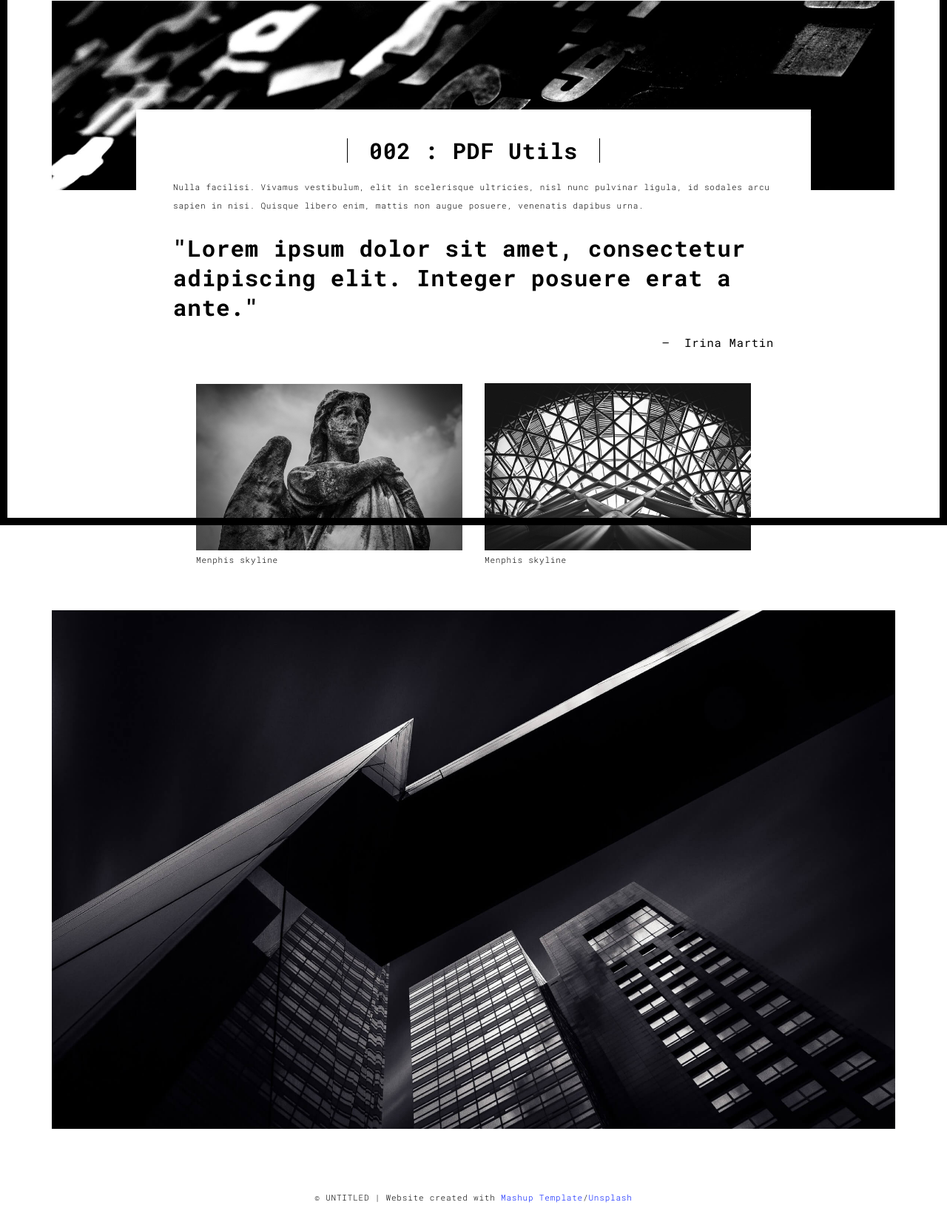
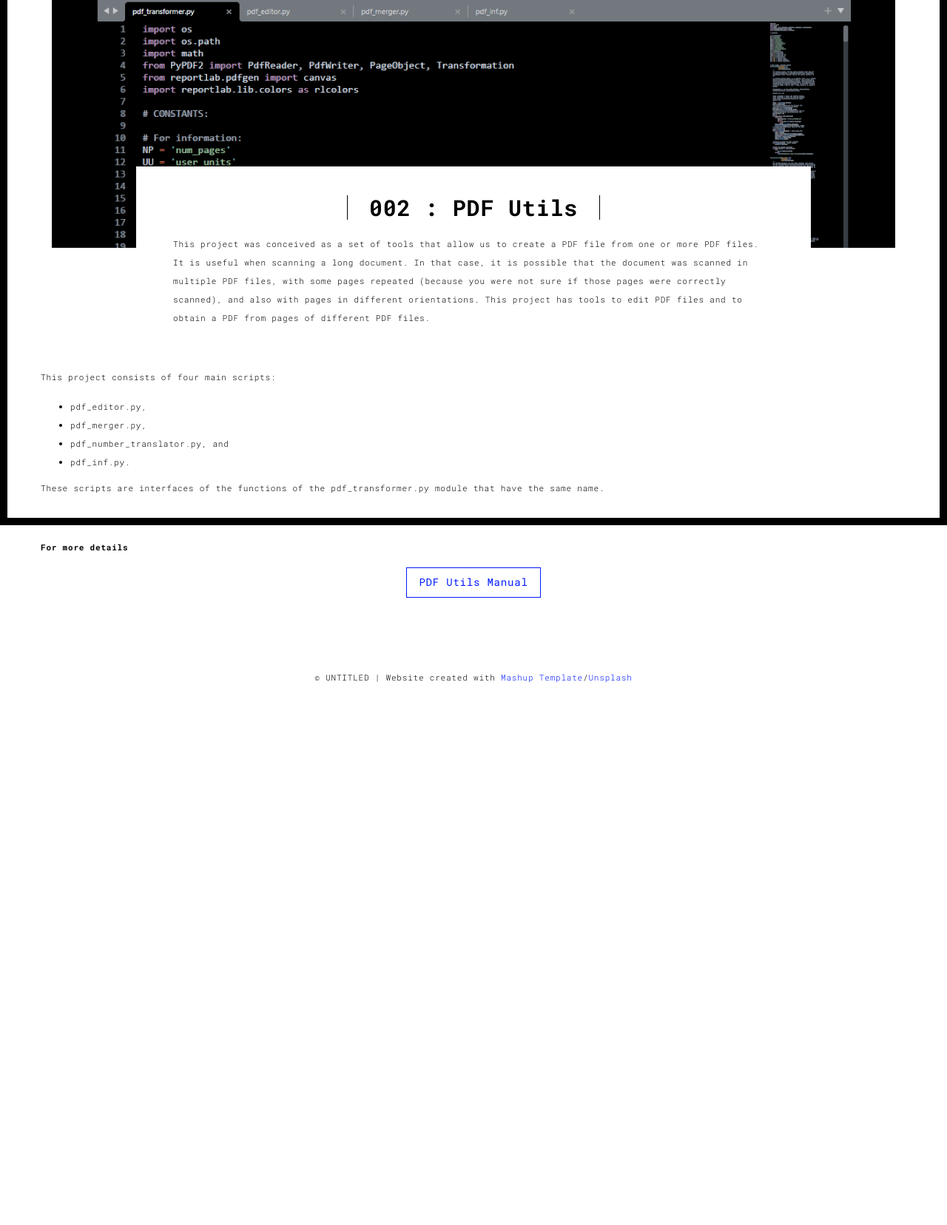
Before and after one commit to josec-martin/portfolio, a Flask app: page /pdfutils.html in a window 1280 px wide. Shown: the part 90-1746 px from the top of the page at 74% size. After the commit the page ends 1013 px from the top, so only its background shows below. Run offline with Flask 2, Linux system fonts and the light colour scheme; some libraries are stand-ins or nearby versions.

Commit message:
editepshelper.html and pdfutils.html edited

```diff
--- a/templates/editepshelper.html
+++ b/templates/editepshelper.html
@@ -106,6 +106,7 @@
         <img src="./static/assets/images/editepshelper-wins.png" class="img-responsive" alt="">
         <p><b>EditEPS Helper Main Window and Outline Window</b></p>
         <p>&nbsp;</p>
+        <p><b>For more details</b></p>
         <p align="center"><a href="static/assets/docs/editepshelper.pdf" class="btn btn-primary btn-lg">EditEPS Helper Manual</a></p>
       </div>
 
--- a/templates/pdfutils.html
+++ b/templates/pdfutils.html
@@ -59,38 +59,44 @@
   <div class="container">
     <div class="row">
       <div class="col-xs-12">
-        <img src="./static/assets/images/work001-01.jpg" class="img-responsive" alt="">
+        <img src="./static/assets/images/pdfutils-top.png" class="img-responsive" alt="">
         <div class="card-container">
           <div class="text-center">
             <h1 class="h2">002 : PDF Utils</h1>
           </div>
-          <p>Nulla facilisi. Vivamus vestibulum, elit in scelerisque ultricies, nisl nunc pulvinar ligula, id sodales arcu sapien in nisi. Quisque libero enim, mattis non augue posuere, venenatis dapibus urna.</p>
+          <p>
+            This project was conceived as a set of tools that allow us to create a PDF file from
+            one or more PDF files. It is useful when scanning a long document. In that case, it is
+            possible that the document was scanned in multiple PDF files, with some pages repeated
+            (because you were not sure if those pages were correctly scanned), and also with pages
+            in different orientations. This project has tools to edit PDF files and to obtain a PDF
+            from pages of different PDF files.
+          </p>
 
+          <!--
           <blockquote>
             <p>"Lorem ipsum dolor sit amet, consectetur adipiscing elit. Integer posuere erat a ante."</p>
             <small class="pull-right">Irina Martin</small>
           </blockquote>
+          -->
         </div>
       </div>
 
+      <p>This project consists of four main scripts:</p>
+      <ul>
+        <li>pdf_editor.py,</li>
+        <li>pdf_merger.py,</li>
+        <li>pdf_number_translator.py, and</li>
+        <li>pdf_inf.py.</li>
+      </ul>
+      <p>
+        These scripts are interfaces of the functions of the pdf_transformer.py module that have the same name.
+      </p>
 
-
-      <div class="col-md-8 col-md-offset-2 section-container-spacer">
-        <div class="row">
-          <div class="col-xs-12 col-md-6">
-            <img src="./static/assets/images/work001-02.jpg" class="img-responsive" alt="">
-            <p>Menphis skyline</p>
-          </div>
-          <div class="col-xs-12 col-md-6">
-            <img src="./static/assets/images/work001-03.jpg" class="img-responsive" alt="">
-            <p>Menphis skyline</p>
-          </div>
-        </div>
-      </div>
-
-      <div class="col-xs-12">
-        <img src="./static/assets/images/work001-04.jpg" class="img-responsive" alt="">
-      </div>
+      <p>&nbsp;</p>
+      <p><b>For more details</b></p>
+      <p align="center">
+        <a href="static/assets/docs/pdfutils.pdf" class="btn btn-primary btn-lg">PDF Utils Manual</a></p>
 
     </div>
   </div>
```
